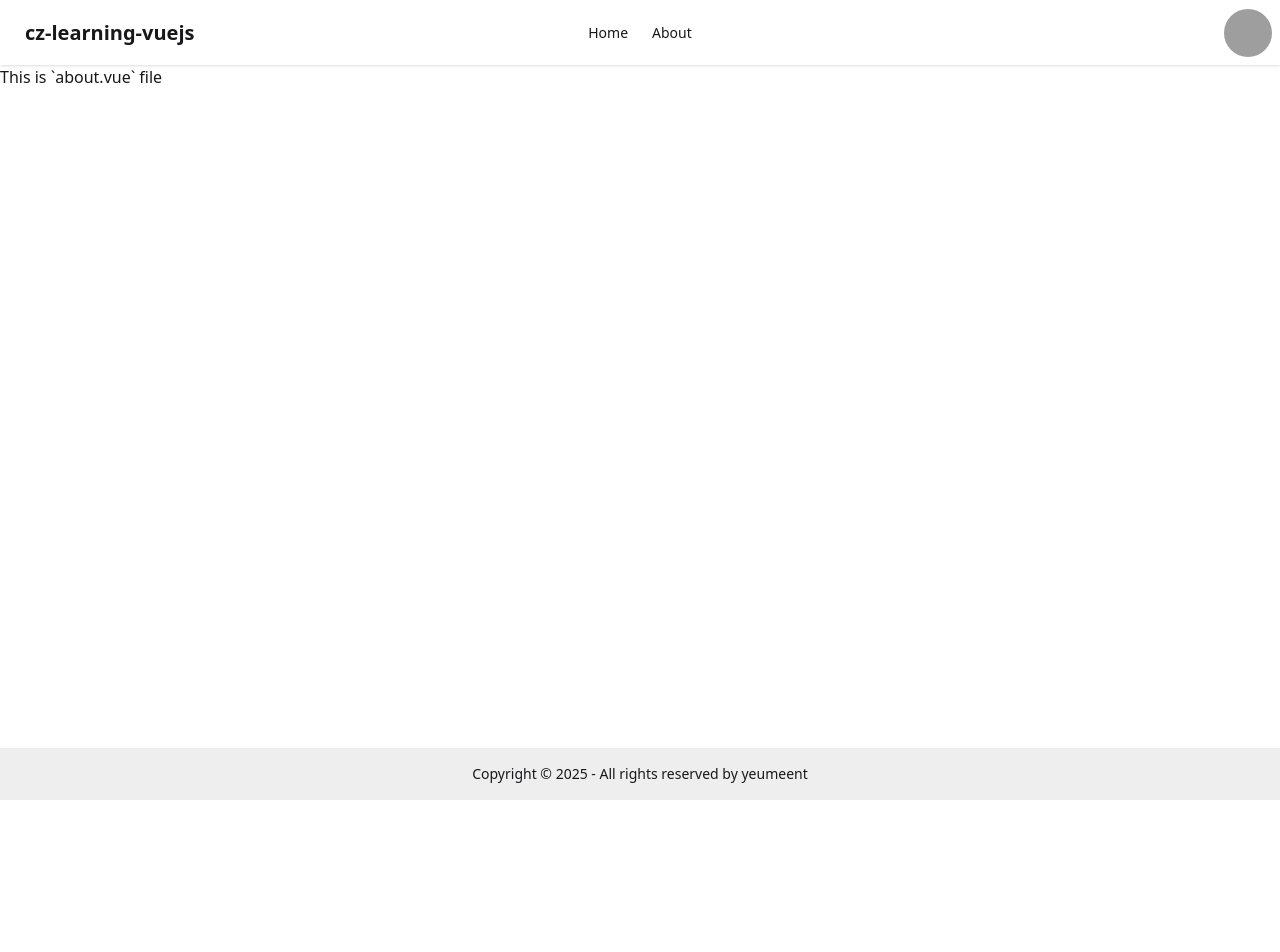
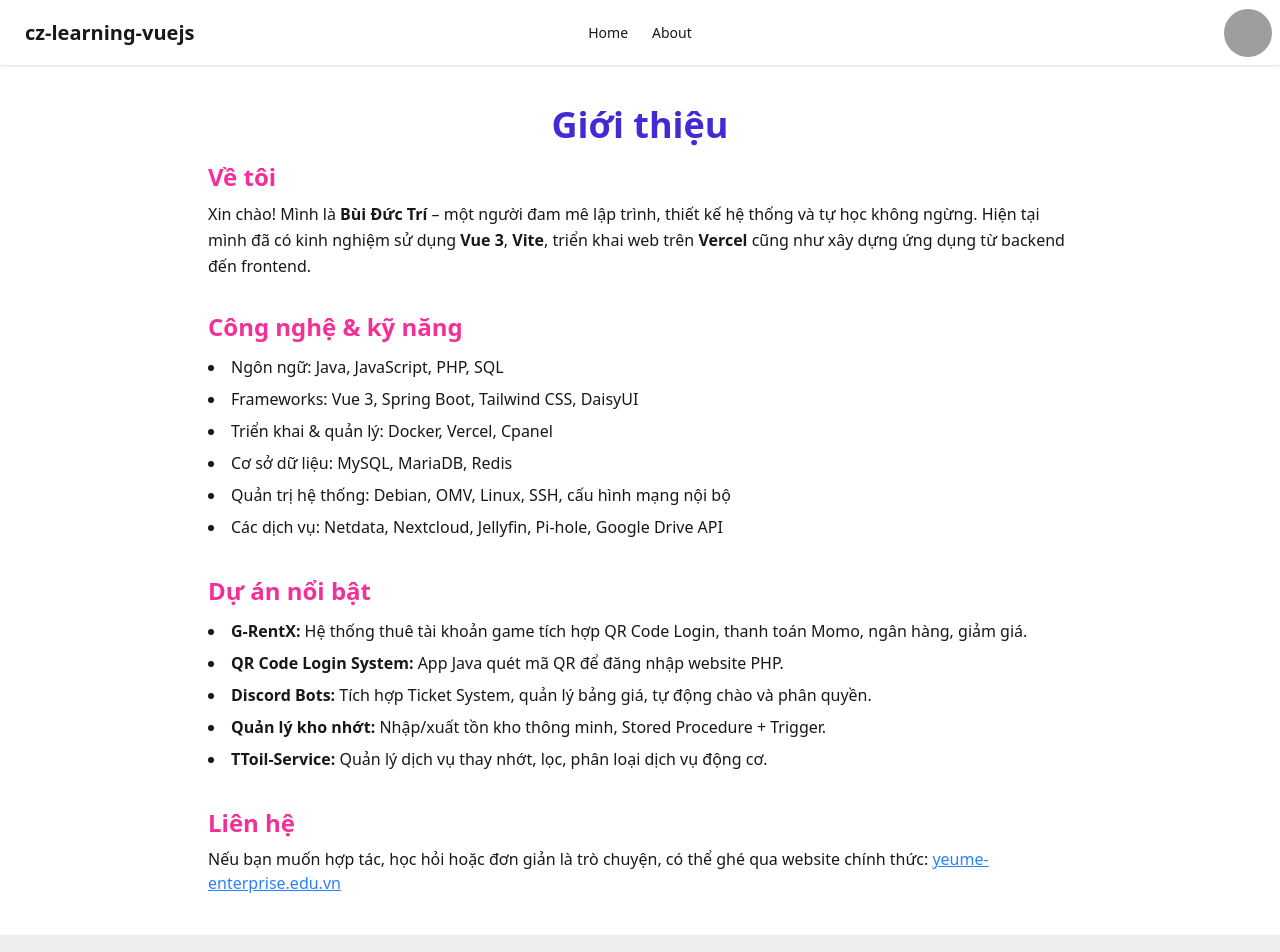
Before and after one commit to TRIBUI106/first-vuejs-app, a Vue app: page /about in a window 1280 px wide. Shown: the top 952 px of the page. Before the commit the page ends 800 px from the top, so only its background shows below. Built offline with nearby package versions, Linux system fonts and the light colour scheme; grey boxes are pictures that could not be loaded.

Commit message:
Update about.vue

```diff
--- a/src/views/about.vue
+++ b/src/views/about.vue
@@ -1,3 +1,49 @@
 <template>
-    <h1>This is `about.vue` file</h1>
+  <div class="max-w-4xl mx-auto px-4 py-10">
+    <h1 class="text-4xl font-bold mb-4 text-center text-primary">Giới thiệu</h1>
+
+    <section class="mb-8">
+      <h2 class="text-2xl font-semibold mb-2 text-secondary">Về tôi</h2>
+      <p class="text-base leading-relaxed">
+        Xin chào! Mình là <strong>Bùi Đức Trí</strong> – một người đam mê lập trình, thiết kế hệ thống và tự học không ngừng.
+        Hiện tại mình đã có kinh nghiệm sử dụng <strong>Vue 3</strong>, <strong>Vite</strong>, triển khai web trên <strong>Vercel</strong> cũng như xây dựng ứng dụng từ backend đến frontend.
+      </p>
+    </section>
+
+    <section class="mb-8">
+      <h2 class="text-2xl font-semibold mb-2 text-secondary">Công nghệ & kỹ năng</h2>
+      <ul class="list-disc list-inside leading-loose">
+        <li>Ngôn ngữ: Java, JavaScript, PHP, SQL</li>
+        <li>Frameworks: Vue 3, Spring Boot, Tailwind CSS, DaisyUI</li>
+        <li>Triển khai & quản lý: Docker, Vercel, Cpanel</li>
+        <li>Cơ sở dữ liệu: MySQL, MariaDB, Redis</li>
+        <li>Quản trị hệ thống: Debian, OMV, Linux, SSH, cấu hình mạng nội bộ</li>
+        <li>Các dịch vụ: Netdata, Nextcloud, Jellyfin, Pi-hole, Google Drive API</li>
+      </ul>
+    </section>
+
+    <section class="mb-8">
+      <h2 class="text-2xl font-semibold mb-2 text-secondary">Dự án nổi bật</h2>
+      <ul class="list-disc list-inside leading-loose">
+        <li><strong>G-RentX:</strong> Hệ thống thuê tài khoản game tích hợp QR Code Login, thanh toán Momo, ngân hàng, giảm giá.</li>
+        <li><strong>QR Code Login System:</strong> App Java quét mã QR để đăng nhập website PHP.</li>
+        <li><strong>Discord Bots:</strong> Tích hợp Ticket System, quản lý bảng giá, tự động chào và phân quyền.</li>
+        <li><strong>Quản lý kho nhớt:</strong> Nhập/xuất tồn kho thông minh, Stored Procedure + Trigger.</li>
+        <li><strong>TToil-Service:</strong> Quản lý dịch vụ thay nhớt, lọc, phân loại dịch vụ động cơ.</li>
+      </ul>
+    </section>
+
+    <section>
+      <h2 class="text-2xl font-semibold mb-2 text-secondary">Liên hệ</h2>
+      <p>
+        Nếu bạn muốn hợp tác, học hỏi hoặc đơn giản là trò chuyện, có thể ghé qua website chính thức:
+        <a
+          href="https://yeume-enterprise.edu.vn"
+          class="text-blue-500 underline"
+          target="_blank"
+          >yeume-enterprise.edu.vn</a
+        >
+      </p>
+    </section>
+  </div>
 </template>
```
